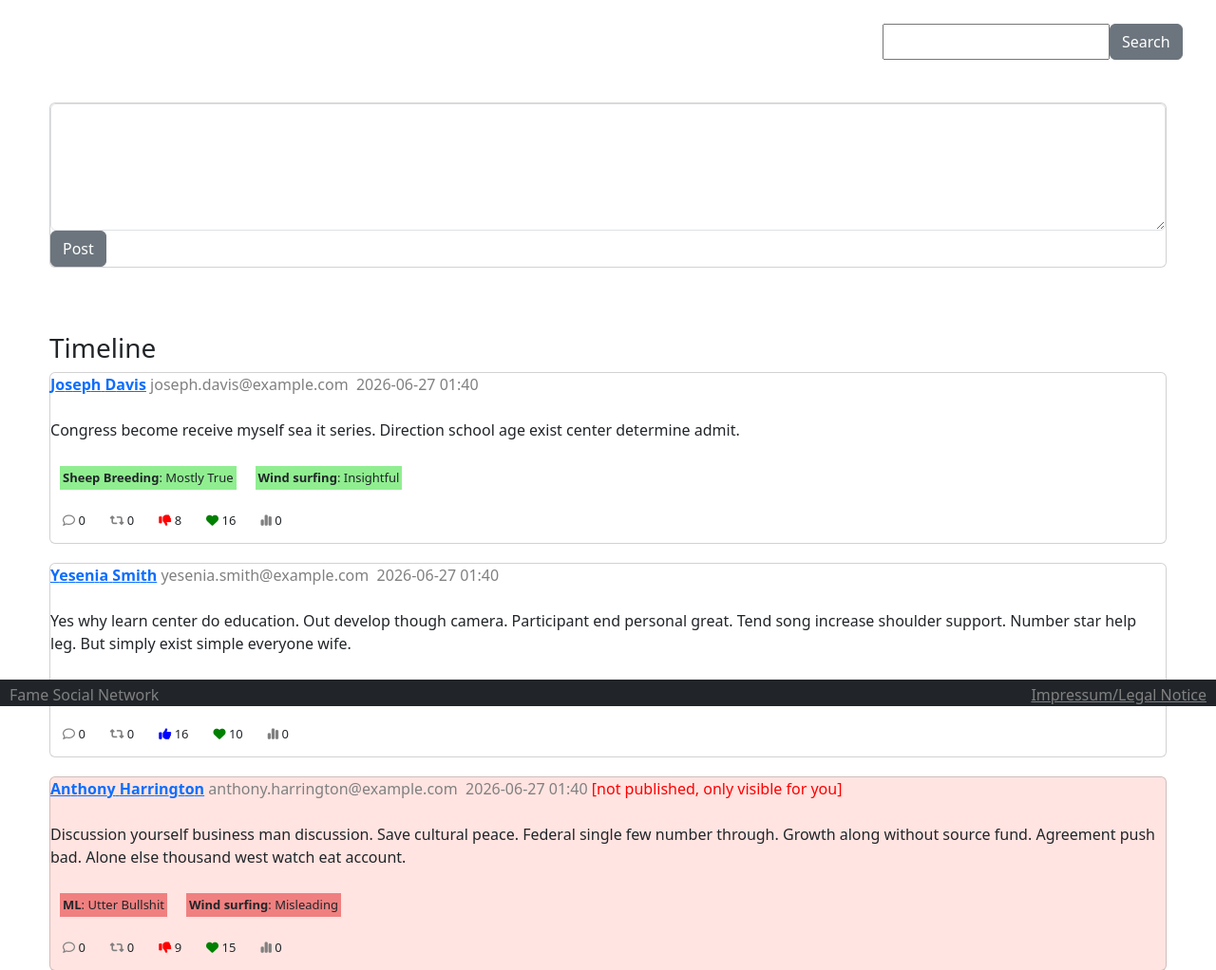
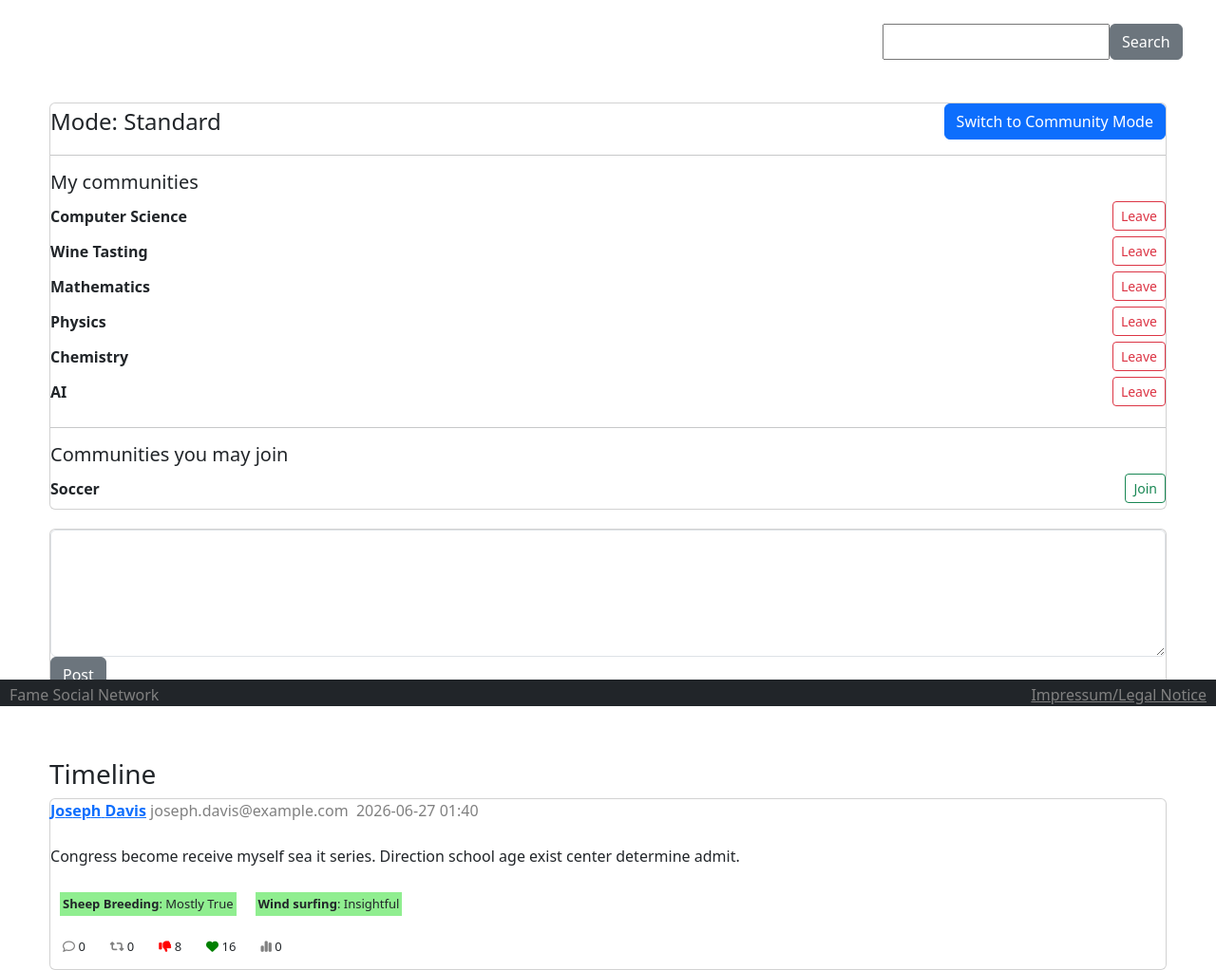
Before and after one commit to vietanh123123/bde-fame-social-network, a Django app: page /sn/html/timeline in a window 1280 px wide. Shown: the part 56-1078 px from the top of the page at 95% size. Run offline with Django 4.2, Linux system fonts and the light colour scheme; a user stored in the database is signed in; data comes from the database, SQL or seed files in the repository; some libraries are stand-ins or nearby versions.

Commit message:
fix: T4 wrong query. feat: T7 task implemented (#2)

```diff
--- a/socialnetwork/api.py
+++ b/socialnetwork/api.py
@@ -33,12 +33,15 @@ def timeline(
         # 3. the post contains the community’s expertise area
         # 4. the post is published or the user is the author
         #
-        # Both community_members lookups go through the SAME expertise-area join (they
-        # share one filter() call), so they pin to a single community that the post is
-        # classified as AND that both the user and the post's author belong to.
+        # Both expertise-area lookups share the SAME join (one filter() call), so they pin
+        # to a single community E that the post is classified as. The user's membership is
+        # checked via `user.communities` (i.e. E must be one of the user's communities),
+        # while the author's membership is checked by extending that same join to
+        # community_members. Checking both memberships on the community_members join would
+        # force user == author (a single join row has a single member), which is wrong.
         posts = (
             Posts.objects.filter(
-                Q(expertise_area_and_truth_ratings__community_members=user)
+                Q(expertise_area_and_truth_ratings__in=user.communities.all())
                 & Q(expertise_area_and_truth_ratings__community_members=F("author"))
                 & (Q(published=published) | Q(author=user))
             )
@@ -249,6 +252,15 @@ def leave_community(user: SocialNetworkUsers, community: ExpertiseAreas):
     user.communities.remove(community)
 
 
+def joinable_communities(user: SocialNetworkUsers):
+    """Get the expertise areas the user is eligible to join (Super Pro or above) but is not yet a member of."""
+    min_fame = FameLevels.objects.get(name="Super Pro").numeric_value
+    return ExpertiseAreas.objects.filter(
+        fame_of=user,
+        fame__fame_level__numeric_value__gte=min_fame,
+    ).exclude(community_members=user)
+
+
 def similar_users(user: SocialNetworkUsers):
     """Compute the similarity of user with all other users. The method returns a QuerySet of FameUsers annotated
     with an additional field 'similarity'. Sort the result in descending order according to 'similarity', in case
--- a/socialnetwork/templates/timeline.html
+++ b/socialnetwork/templates/timeline.html
@@ -18,6 +18,63 @@
         </form>
     </div>
     <br>
+
+    {% if error %}
+        <div class="alert alert-danger" style="margin-left: 40px; margin-right: 40px;" data-testid="community_error">
+            {{ error }}
+        </div>
+    {% endif %}
+
+    <div class="card" style="margin-bottom: 20px; margin-left: 40px; margin-right: 40px;">
+        <div class="flex-container" style="justify-content: space-between; align-items: center;">
+            <h4 style="margin: 0;">
+                Mode: {% if community_mode %}Community{% else %}Standard{% endif %}
+            </h4>
+            <form action="{% url 'sn:toggle_community_mode' %}" method="post">
+                {% csrf_token %}
+                <button type="submit" class="btn btn-primary" data-testid="toggle_community_mode">
+                    {% if community_mode %}Switch to Standard Mode{% else %}Switch to Community Mode{% endif %}
+                </button>
+            </form>
+        </div>
+
+        <hr>
+
+        <h5>My communities</h5>
+        {% if my_communities %}
+            {% for community in my_communities %}
+                <div class="flex-container" style="justify-content: space-between; align-items: center; margin-bottom: 6px;">
+                    <span><b>{{ community.label }}</b></span>
+                    <form action="{% url 'sn:leave_community' %}" method="post">
+                        {% csrf_token %}
+                        <input type="hidden" name="community_id" value="{{ community.id }}">
+                        <button type="submit" class="btn btn-sm btn-outline-danger" data-testid="leave_community">Leave</button>
+                    </form>
+                </div>
+            {% endfor %}
+        {% else %}
+            <p style="color:gray;">You are not a member of any community.</p>
+        {% endif %}
+
+        <hr>
+
+        <h5>Communities you may join</h5>
+        {% if joinable_communities %}
+            {% for community in joinable_communities %}
+                <div class="flex-container" style="justify-content: space-between; align-items: center; margin-bottom: 6px;">
+                    <span><b>{{ community.label }}</b></span>
+                    <form action="{% url 'sn:join_community' %}" method="post">
+                        {% csrf_token %}
+                        <input type="hidden" name="community_id" value="{{ community.id }}">
+                        <button type="submit" class="btn btn-sm btn-outline-success" data-testid="join_community">Join</button>
+                    </form>
+                </div>
+            {% endfor %}
+        {% else %}
+            <p style="color:gray;">There are no communities you are eligible to join.</p>
+        {% endif %}
+    </div>
+
     <div class="card" style="margin-bottom: 20px; margin-left: 40px; margin-right: 40px;">
         <form action="/sn/api/posts" method="post">
             {% csrf_token %}
--- a/socialnetwork/urls.py
+++ b/socialnetwork/urls.py
@@ -3,6 +3,9 @@ from django.urls import path
 from socialnetwork.views.html import timeline
 from socialnetwork.views.html import follow
 from socialnetwork.views.html import unfollow
+from socialnetwork.views.html import toggle_community_mode
+from socialnetwork.views.html import join_community
+from socialnetwork.views.html import leave_community
 from socialnetwork.views.rest import PostsListApiView
 
 app_name = "socialnetwork"
@@ -12,4 +15,7 @@ urlpatterns = [
     path("html/timeline", timeline, name="timeline"),
     path("api/follow", follow, name="follow"),
     path("api/unfollow", unfollow, name="unfollow"),
+    path("html/toggle_community_mode", toggle_community_mode, name="toggle_community_mode"),
+    path("html/join_community", join_community, name="join_community"),
+    path("html/leave_community", leave_community, name="leave_community"),
 ]
--- a/socialnetwork/views/html.py
+++ b/socialnetwork/views/html.py
@@ -22,35 +22,45 @@ def timeline(request):
     if 'community_mode' not in request.session:
         request.session['community_mode'] = False
 
+    user = _get_social_network_user(request.user)
+    community_mode = request.session['community_mode']
 
     # get extra URL parameters:
     keyword = request.GET.get("search", "")
     published = request.GET.get("published", True)
     error = request.GET.get("error", None)
 
+    # context shared by both branches: community overview and the mode toggle:
+    common_context = {
+        "error": error,
+        "followers": list(api.follows(user).values_list('id', flat=True)),
+        "community_mode": community_mode,
+        "my_communities": user.communities.all(),
+        "joinable_communities": api.joinable_communities(user),
+    }
+
     # if keyword is not empty, use search method of API:
     if keyword and keyword != "":
         context = {
+            **common_context,
             "posts": PostsSerializer(
                 api.search(keyword, published=published), many=True
             ).data,
             "searchkeyword": keyword,
-            "error": error,
-            "followers": list(api.follows(_get_social_network_user(request.user)).values_list('id', flat=True)),
         }
     else:  # otherwise, use timeline method of API:
 
         context = {
+            **common_context,
             "posts": PostsSerializer(
                 api.timeline(
-                    _get_social_network_user(request.user),
+                    user,
                     published=published,
+                    community_mode=community_mode,
                 ),
                 many=True,
             ).data,
             "searchkeyword": "",
-            "error": error,
-            "followers": list(api.follows(_get_social_network_user(request.user)).values_list('id', flat=True)),
         }
 
     return render(request, "timeline.html", context=context)
@@ -82,7 +92,9 @@ def bullshitters(request):
 @require_http_methods(["POST"])
 @login_required
 def toggle_community_mode(request):
-    raise NotImplementedError("Not implemented yet")
+    request.session["community_mode"] = not request.session.get("community_mode", False)
+    request.session.modified = True
+    return redirect(reverse("sn:timeline"))
 
 @require_http_methods(["POST"])
 @login_required
@@ -98,7 +110,13 @@ def join_community(request):
 @require_http_methods(["POST"])
 @login_required
 def leave_community(request):
-    raise NotImplementedError("Not implemented yet")
+    user = _get_social_network_user(request.user)
+    community = ExpertiseAreas.objects.get(id=request.POST.get("community_id"))
+    if community not in user.communities.all():
+        query = urlencode({"error": "You are not a member of this community."})
+        return redirect(f"{reverse('sn:timeline')}?{query}")
+    api.leave_community(user, community)
+    return redirect(reverse("sn:timeline"))
 
 @require_http_methods(["GET"])
 @login_required
```
